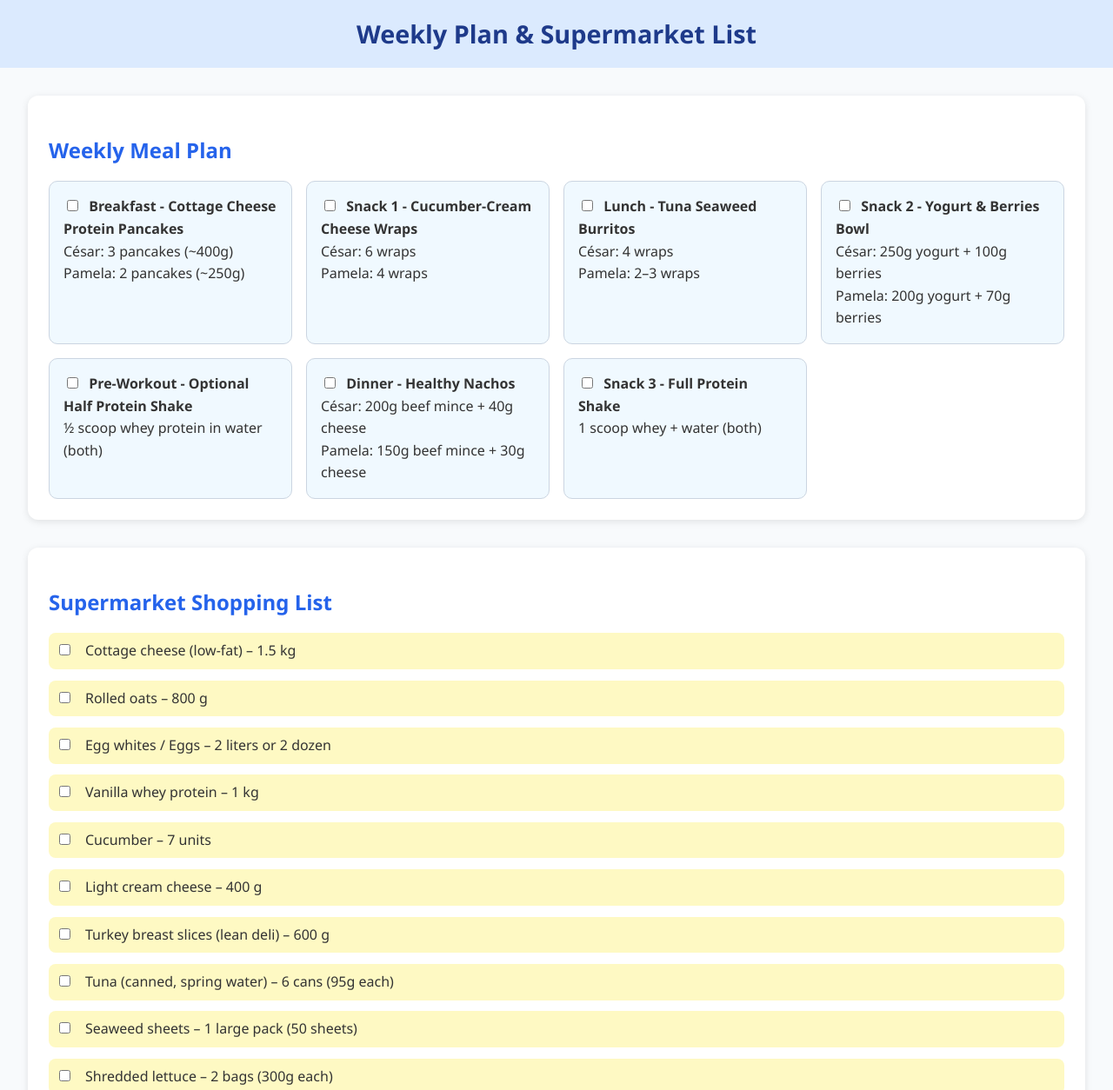
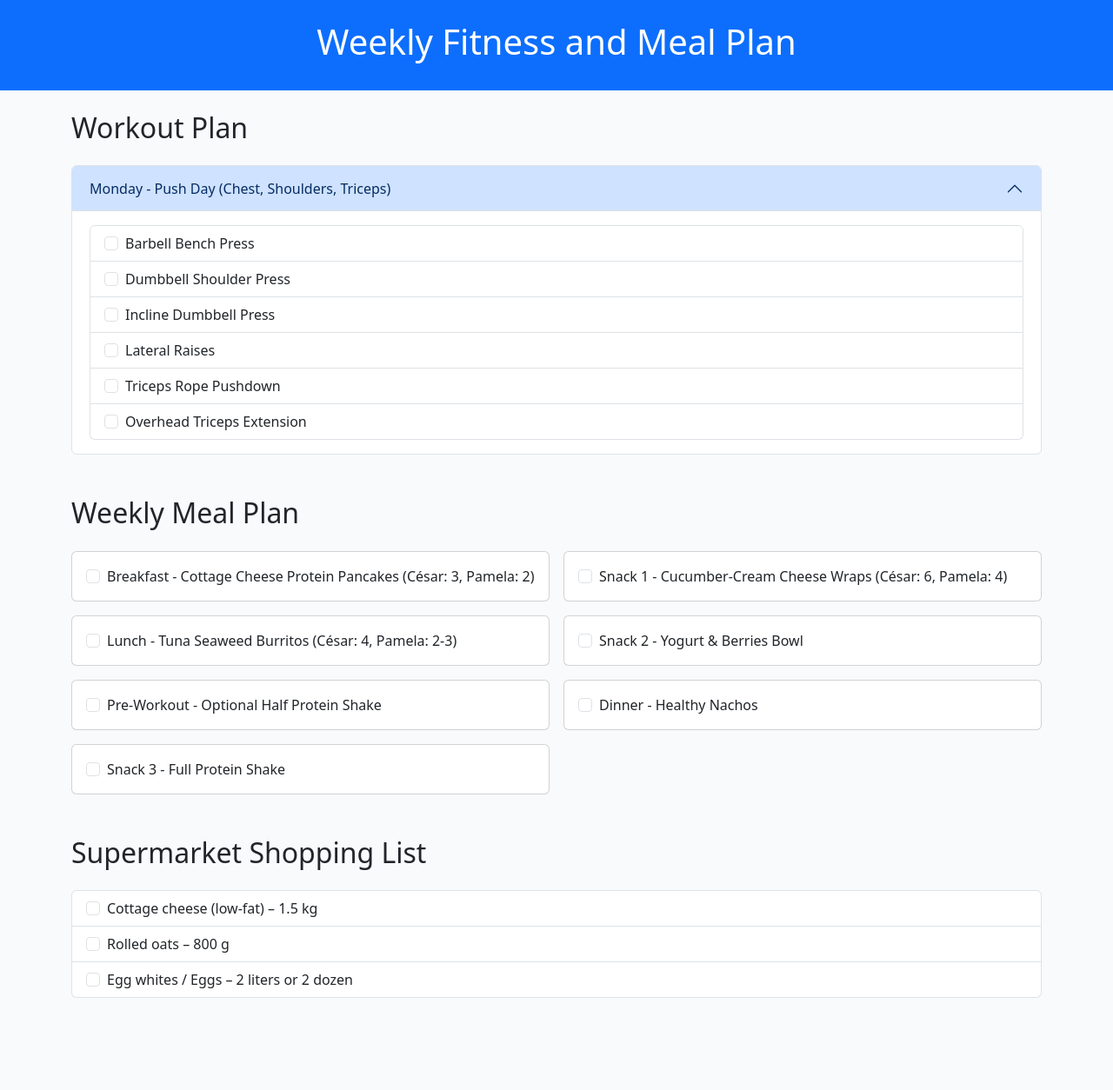
Before and after one commit to Ipso-ferro/toPlayWithDiet, a plain HTML site: page index.html in a window 1280 px wide. Shown: the top 1254 px of the page at 87% size. After the commit the page ends 1196 px from the top, so only its background shows below. Drawn offline with nearby package versions, Linux system fonts and the light colour scheme.

Commit message:
Update index.html

```diff
--- a/index.html
+++ b/index.html
@@ -1,219 +1,159 @@
-
 <!DOCTYPE html>
 <html lang="en">
+
 <head>
   <meta charset="UTF-8">
   <meta name="viewport" content="width=device-width, initial-scale=1">
-  <title>Weekly Meal Plan & Supermarket List</title>
+  <title>Weekly Fitness and Meal Plan</title>
+  <!-- Bootstrap 5 CSS -->
+  <link href="https://cdn.jsdelivr.net/npm/bootstrap@5.3.2/dist/css/bootstrap.min.css" rel="stylesheet">
   <style>
     body {
-      margin: 0;
-      padding: 0;
-      font-family: 'Segoe UI', Tahoma, Geneva, Verdana, sans-serif;
       background-color: #f8fafc;
-      color: #333;
-      line-height: 1.6;
     }
 
-    header {
-      text-align: center;
-      padding: 1rem;
-      background-color: #dbeafe;
-      color: #1e3a8a;
-      font-size: 1.8rem;
-      font-weight: bold;
-    }
-
-    main {
-      padding: 2rem;
-      display: flex;
-      flex-direction: column;
-      gap: 2rem;
-    }
-
-    section {
-      background-color: #ffffff;
-      border-radius: 12px;
-      padding: 1.5rem;
-      box-shadow: 0 2px 8px rgba(0,0,0,0.1);
-    }
-
-    h2 {
-      margin-bottom: 1rem;
-      color: #2563eb;
-    }
-
-    .meal-plan {
-      display: grid;
-      grid-template-columns: repeat(auto-fit, minmax(260px, 1fr));
-      gap: 1rem;
-    }
-
-    .meal-card {
-      border: 1px solid #cbd5e1;
-      border-radius: 10px;
-      padding: 1rem;
-      background-color: #f0f9ff;
-      display: flex;
-      flex-direction: column;
-      justify-content: space-between;
-    }
-
-    .meal-card.completed {
+    .completed {
       text-decoration: line-through;
       opacity: 0.6;
     }
 
-    .meal-card input[type="checkbox"] {
-      margin-right: 0.5rem;
-    }
-
-    .shopping-list {
-      list-style: none;
-      padding: 0;
-      margin: 0;
-    }
-
-    .shopping-item {
-      display: flex;
-      align-items: center;
-      margin-bottom: 0.8rem;
-      padding: 0.5rem;
-      border-radius: 8px;
-      background-color: #fef9c3;
-    }
-
-    .shopping-item.completed {
-      text-decoration: line-through;
-      opacity: 0.6;
-    }
-
-    .shopping-item input[type="checkbox"] {
-      margin-right: 0.8rem;
-    }
-
-    @media (max-width: 600px) {
-      main {
-        padding: 1rem;
-      }
+    .card:hover {
+      box-shadow: 0 4px 20px rgba(0, 0, 0, 0.1);
+      transform: scale(1.01);
+      transition: 0.3s;
     }
   </style>
 </head>
+
 <body>
+  <header class="bg-primary text-white text-center py-4 mb-4">
+    <h1>Weekly Fitness and Meal Plan</h1>
+  </header>
 
-<header>Weekly Plan & Supermarket List</header>
+  <div class="container mb-5">
+    <!-- Workout Plan Section -->
+    <section>
+      <h2 class="mb-4">Workout Plan</h2>
+      <div class="accordion" id="workoutAccordion">
+        <!-- Monday -->
+        <div class="accordion-item">
+          <h2 class="accordion-header">
+            <button class="accordion-button" type="button" data-bs-toggle="collapse" data-bs-target="#collapseMonday">
+              Monday - Push Day (Chest, Shoulders, Triceps)
+            </button>
+          </h2>
+          <div id="collapseMonday" class="accordion-collapse collapse show" data-bs-parent="#workoutAccordion">
+            <div class="accordion-body">
+              <ul class="list-group">
+                <li class="list-group-item"><input type="checkbox" class="form-check-input me-2 exercise">Barbell Bench Press</li>
+                <li class="list-group-item"><input type="checkbox" class="form-check-input me-2 exercise">Dumbbell Shoulder Press</li>
+                <li class="list-group-item"><input type="checkbox" class="form-check-input me-2 exercise">Incline Dumbbell Press</li>
+                <li class="list-group-item"><input type="checkbox" class="form-check-input me-2 exercise">Lateral Raises</li>
+                <li class="list-group-item"><input type="checkbox" class="form-check-input me-2 exercise">Triceps Rope Pushdown</li>
+                <li class="list-group-item"><input type="checkbox" class="form-check-input me-2 exercise">Overhead Triceps Extension</li>
+              </ul>
+            </div>
+          </div>
+        </div>
+        <!-- Add Tuesday, Wednesday, Thursday, Friday similar to above -->
+      </div>
+    </section>
 
-<main>
-
-  <!-- Weekly Meal Plan Section -->
-  <section id="meal-section">
-    <h2>Weekly Meal Plan</h2>
-    <div class="meal-plan" id="meal-plan">
-      <div class="meal-card">
-        <label>
-          <input type="checkbox" class="meal-checkbox">
-          <strong>Breakfast - Cottage Cheese Protein Pancakes</strong><br>
-          César: 3 pancakes (~400g)<br>
-          Pamela: 2 pancakes (~250g)
-        </label>
+    <!-- Meal Plan Section -->
+    <section class="mt-5">
+      <h2 class="mb-4">Weekly Meal Plan</h2>
+      <div class="row g-3" id="meal-plan">
+        <div class="col-md-6">
+          <div class="card p-3">
+            <label><input type="checkbox" class="form-check-input me-2 meal-checkbox">Breakfast - Cottage Cheese Protein Pancakes (César: 3, Pamela: 2)</label>
           </div>
-
-      <div class="meal-card">
-        <label>
-          <input type="checkbox" class="meal-checkbox">
-          <strong>Snack 1 - Cucumber-Cream Cheese Wraps</strong><br>
-          César: 6 wraps<br>
-          Pamela: 4 wraps
-        </label>
         </div>
-
-      <div class="meal-card">
-        <label>
-          <input type="checkbox" class="meal-checkbox">
-          <strong>Lunch - Tuna Seaweed Burritos</strong><br>
-          César: 4 wraps<br>
-          Pamela: 2–3 wraps
-        </label>
+        <div class="col-md-6">
+          <div class="card p-3">
+            <label><input type="checkbox" class="form-check-input me-2 meal-checkbox">Snack 1 - Cucumber-Cream Cheese Wraps (César: 6, Pamela: 4)</label>
           </div>
-
-      <div class="meal-card">
-        <label>
-          <input type="checkbox" class="meal-checkbox">
-          <strong>Snack 2 - Yogurt & Berries Bowl</strong><br>
-          César: 250g yogurt + 100g berries<br>
-          Pamela: 200g yogurt + 70g berries
-        </label>
         </div>
-
-      <div class="meal-card">
-        <label>
-          <input type="checkbox" class="meal-checkbox">
-          <strong>Pre-Workout - Optional Half Protein Shake</strong><br>
-          ½ scoop whey protein in water (both)
-        </label>
+        <div class="col-md-6">
+          <div class="card p-3">
+            <label><input type="checkbox" class="form-check-input me-2 meal-checkbox">Lunch - Tuna Seaweed Burritos (César: 4, Pamela: 2-3)</label>
           </div>
-
-      <div class="meal-card">
-        <label>
-          <input type="checkbox" class="meal-checkbox">
-          <strong>Dinner - Healthy Nachos</strong><br>
-          César: 200g beef mince + 40g cheese<br>
-          Pamela: 150g beef mince + 30g cheese
-        </label>
         </div>
-
-      <div class="meal-card">
-        <label>
-          <input type="checkbox" class="meal-checkbox">
-          <strong>Snack 3 - Full Protein Shake</strong><br>
-          1 scoop whey + water (both)
-        </label>
+        <div class="col-md-6">
+          <div class="card p-3">
+            <label><input type="checkbox" class="form-check-input me-2 meal-checkbox">Snack 2 - Yogurt & Berries Bowl</label>
+          </div>
+        </div>
+        <div class="col-md-6">
+          <div class="card p-3">
+            <label><input type="checkbox" class="form-check-input me-2 meal-checkbox">Pre-Workout - Optional Half Protein Shake</label>
+          </div>
+        </div>
+        <div class="col-md-6">
+          <div class="card p-3">
+            <label><input type="checkbox" class="form-check-input me-2 meal-checkbox">Dinner - Healthy Nachos</label>
+          </div>
+        </div>
+        <div class="col-md-6">
+          <div class="card p-3">
+            <label><input type="checkbox" class="form-check-input me-2 meal-checkbox">Snack 3 - Full Protein Shake</label>
+          </div>
         </div>
       </div>
     </section>
 
-  <!-- Supermarket Shopping List Section -->
-  <section id="shopping-section">
-    <h2>Supermarket Shopping List</h2>
-    <ul class="shopping-list" id="shopping-list">
-      <li class="shopping-item"><label><input type="checkbox" class="shopping-checkbox"> Cottage cheese (low-fat) – 1.5 kg</label></li>
-      <li class="shopping-item"><label><input type="checkbox" class="shopping-checkbox"> Rolled oats – 800 g</label></li>
-      <li class="shopping-item"><label><input type="checkbox" class="shopping-checkbox"> Egg whites / Eggs – 2 liters or 2 dozen</label></li>
-      <li class="shopping-item"><label><input type="checkbox" class="shopping-checkbox"> Vanilla whey protein – 1 kg</label></li>
-      <li class="shopping-item"><label><input type="checkbox" class="shopping-checkbox"> Cucumber – 7 units</label></li>
-      <li class="shopping-item"><label><input type="checkbox" class="shopping-checkbox"> Light cream cheese – 400 g</label></li>
-      <li class="shopping-item"><label><input type="checkbox" class="shopping-checkbox"> Turkey breast slices (lean deli) – 600 g</label></li>
-      <li class="shopping-item"><label><input type="checkbox" class="shopping-checkbox"> Tuna (canned, spring water) – 6 cans (95g each)</label></li>
-      <li class="shopping-item"><label><input type="checkbox" class="shopping-checkbox"> Seaweed sheets – 1 large pack (50 sheets)</label></li>
-      <li class="shopping-item"><label><input type="checkbox" class="shopping-checkbox"> Shredded lettuce – 2 bags (300g each)</label></li>
-      <li class="shopping-item"><label><input type="checkbox" class="shopping-checkbox"> Light mayonnaise – 250 g</label></li>
-      <li class="shopping-item"><label><input type="checkbox" class="shopping-checkbox"> Greek yogurt (high-protein) – 2.5 kg</label></li>
-      <li class="shopping-item"><label><input type="checkbox" class="shopping-checkbox"> Frozen mixed berries – 1.5 kg</label></li>
-      <li class="shopping-item"><label><input type="checkbox" class="shopping-checkbox"> Lean beef mince (5-star) – 2.2 kg</label></li>
-      <li class="shopping-item"><label><input type="checkbox" class="shopping-checkbox"> Baked corn tortillas – 1 large pack (30 tortillas)</label></li>
-      <li class="shopping-item"><label><input type="checkbox" class="shopping-checkbox"> Salsa (low sugar) – 500 g</label></li>
-      <li class="shopping-item"><label><input type="checkbox" class="shopping-checkbox"> Light shredded cheese – 400 g</label></li>
-      <li class="shopping-item"><label><input type="checkbox" class="shopping-checkbox"> Fresh tomatoes – 1 kg</label></li>
-      <li class="shopping-item"><label><input type="checkbox" class="shopping-checkbox"> Avocado (optional) – 3 small</label></li>
-      <li class="shopping-item"><label><input type="checkbox" class="shopping-checkbox"> Olive oil spray – 1 can</label></li>
+    <!-- Supermarket Shopping List -->
+    <section class="mt-5">
+      <h2 class="mb-4">Supermarket Shopping List</h2>
+      <ul class="list-group" id="shopping-list">
+        <li class="list-group-item"><input type="checkbox" class="form-check-input me-2 shopping-checkbox">Cottage cheese (low-fat) – 1.5 kg</li>
+        <li class="list-group-item"><input type="checkbox" class="form-check-input me-2 shopping-checkbox">Rolled oats – 800 g</li>
+        <li class="list-group-item"><input type="checkbox" class="form-check-input me-2 shopping-checkbox">Egg whites / Eggs – 2 liters or 2 dozen</li>
+        <!-- Add the remaining shopping list items here -->
       </ul>
     </section>
+  </div>
 
-</main>
+  <!-- Bootstrap 5 JS -->
+  <script src="https://cdn.jsdelivr.net/npm/bootstrap@5.3.2/dist/js/bootstrap.bundle.min.js"></script>
+  <script>
+    document.addEventListener('DOMContentLoaded', function () {
+      // Handle exercises
+      document.querySelectorAll('.exercise').forEach((checkbox, index) => {
+        const checked = localStorage.getItem(`exercise-${index}`) === 'true';
+        checkbox.checked = checked;
+        if (checked) checkbox.parentElement.classList.add('completed');
 
-<script>
-  document.querySelectorAll('.meal-checkbox').forEach(checkbox => {
-    checkbox.addEventListener('change', function() {
-      this.closest('.meal-card').classList.toggle('completed', this.checked);
+        checkbox.addEventListener('change', function () {
+          this.parentElement.classList.toggle('completed');
+          localStorage.setItem(`exercise-${index}`, this.checked);
         });
       });
 
-  document.querySelectorAll('.shopping-checkbox').forEach(checkbox => {
-    checkbox.addEventListener('change', function() {
-      this.closest('.shopping-item').classList.toggle('completed', this.checked);
+      // Handle meals
+      document.querySelectorAll('.meal-checkbox').forEach((checkbox, index) => {
+        const checked = localStorage.getItem(`meal-${index}`) === 'true';
+        checkbox.checked = checked;
+        if (checked) checkbox.closest('.card').classList.add('completed');
+
+        checkbox.addEventListener('change', function () {
+          this.closest('.card').classList.toggle('completed');
+          localStorage.setItem(`meal-${index}`, this.checked);
+        });
+      });
+
+      // Handle shopping list
+      document.querySelectorAll('.shopping-checkbox').forEach((checkbox, index) => {
+        const checked = localStorage.getItem(`shopping-${index}`) === 'true';
+        checkbox.checked = checked;
+        if (checked) checkbox.parentElement.classList.add('completed');
+
+        checkbox.addEventListener('change', function () {
+          this.parentElement.classList.toggle('completed');
+          localStorage.setItem(`shopping-${index}`, this.checked);
+        });
       });
     });
   </script>
+</body>
 
-</body>
 </html>
```
Lines whose indentation alone changed are shown as unchanged.
